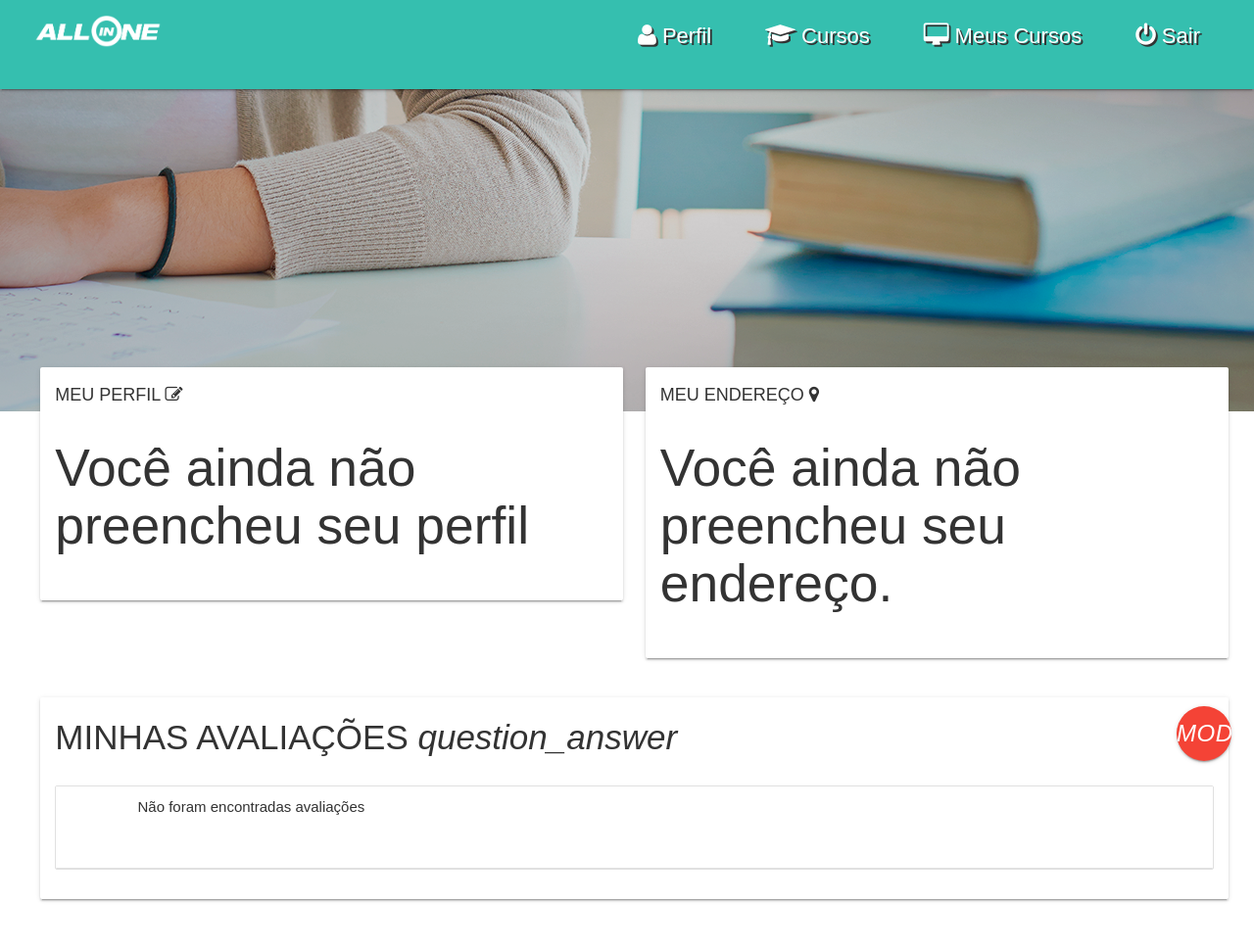
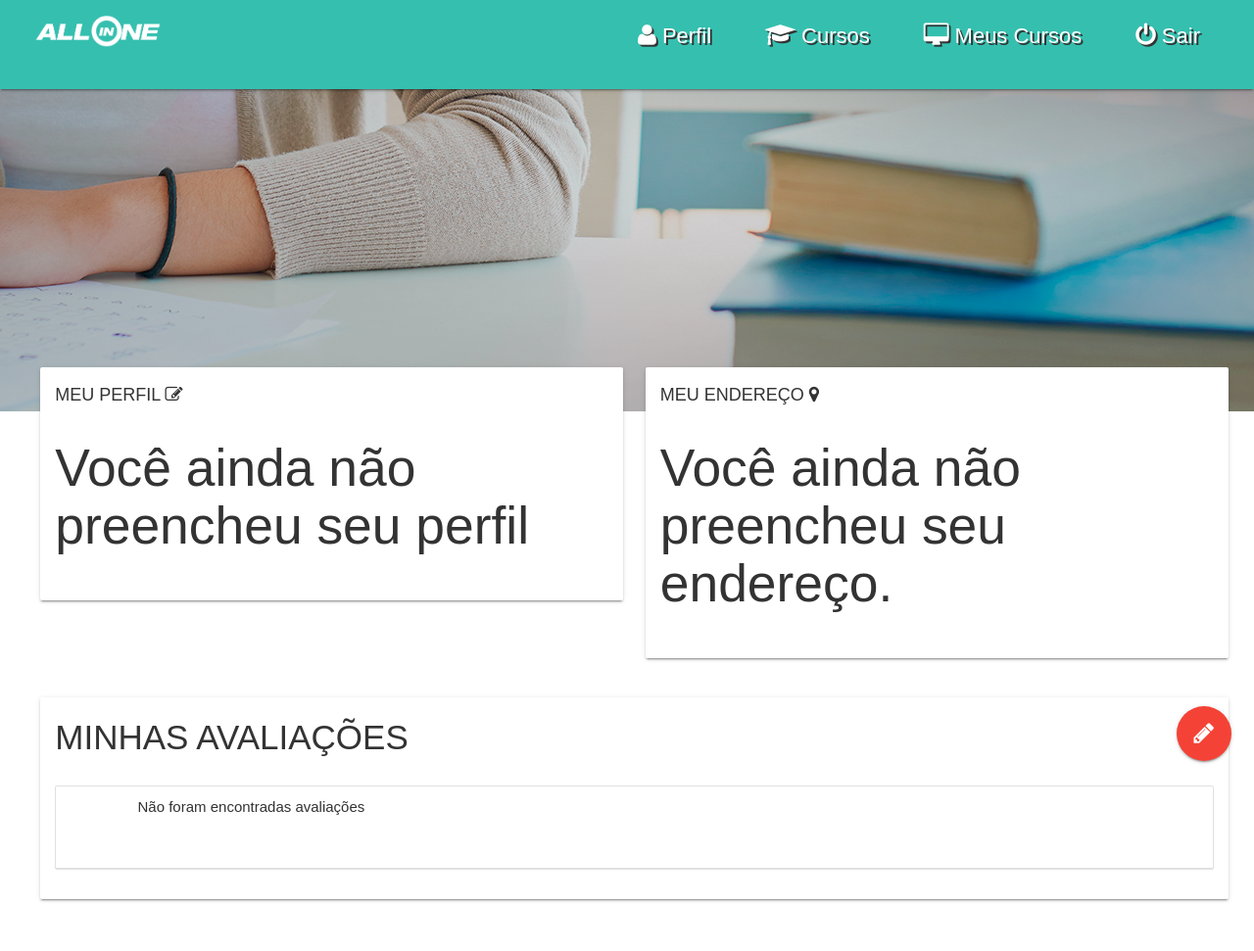
Before and after one commit to Andersonlimahw/all-in-one, a PHP site: page /meu-perfil.php in a window 1280 px wide. Shown: the top 971 px of the page at 98% size. Run offline with PHP 8.4, Linux system fonts and the light colour scheme; the visitor is signed in with stand-in values (Sample User, id 1); data comes from the database, SQL or seed files in the repository.

Commit message:
update all-in-one

```diff
--- a/avaliacao.php
+++ b/avaliacao.php
@@ -120,6 +120,7 @@
                 } // fim if mysqli query
               } else {
                 echo "Erro  ".mysqli_errno($con);
+                header ('Location: index.php');
               } // fim idLogin
               ?>
 
--- a/cursos.php
+++ b/cursos.php
@@ -72,7 +72,7 @@
                                   </div>
 
                                   <div class="col s12 m7 l6 action-buttons">
-                                  <a class="waves-effect waves-light btn" href="php/escolherCurso.php?idCursoParam='.$row['id'].'&nomeCursoParam='.$row['nome'].'"><i class="material-icons left">send</i>iniciar</a>
+                                  <a class="waves-effect waves-light btn" href="php/escolherCurso.php?idCursoParam='.$row['id'].'&nomeCursoParam='.$row['nome'].'"><i class="fa fa-paper-plane left"></i>iniciar</a>
                                   </div>
                                 </div>
 
@@ -87,6 +87,8 @@
                     } else {
                       echo "Erro  ".mysqli_errno($con);
                     }
+                } else {
+                  header ('Location: index.php');
                 }
 
               ?>
--- a/meu-perfil.php
+++ b/meu-perfil.php
@@ -141,6 +141,8 @@
                       } else {
                         echo "Erro  ".mysqli_errno($con);
                       }
+                  } else {
+                    header ('Location: index.php');
                   }
 
                 ?>
@@ -196,7 +198,7 @@
 
       <div class="fixed-action-btn horizontal">
         <a class="btn-floating btn-large red btn-toggle-perfil">
-          <i class="large material-icons">mode_edit</i>
+          <i class="large fa fa-pencil"></i>
         </a>
       </div>
 
@@ -353,11 +355,11 @@
 
         <div class="fixed-action-btn">
           <a class="btn-floating btn-large green">
-            <i class="large material-icons">mode_edit</i>
+            <i class="large fa fa-pencil"></i>
           </a>
           <ul>
             <li><a class="btn-floating green"><input type="submit" name="atualizarPerfil" style="background:#4CAF50;color:#fff;font-size:14px;" value="OK"></a></li>
-            <li><a class="btn-floating red btn-toggle-perfil"><i class="material-icons">cancel</i></a></li>
+            <li><a class="btn-floating red btn-toggle-perfil"><i class="fa fa-times"></i></a></li>
 
           </ul>
         </div>
@@ -446,7 +448,7 @@
      <div class="col s12 m12">
       <div class="card">
 
-          <span class="card-title avaliacao-title">MINHAS AVALIAÇÕES <i class="material-icons">question_answer</i></span>
+          <span class="card-title avaliacao-title">MINHAS AVALIAÇÕES</span>
           <br><br><br>
 
           <ul class="collection">
@@ -492,7 +494,7 @@
                           echo '<li class="collection-item avatar">
                                 <div class="row">
                                   <div class="col s12 m3 l6">
-                                    <i class="material-icons circle">folder</i>
+                                    <i class="fa fa-file circle"></i>
                                     <span class="title"> curso: '.$nomeCurso.'</span>
                                     <p>Data:'.$row['data'].' <br>
                                     Nota: '.$row['nota'].'
@@ -500,7 +502,7 @@
                                   </div>
 
                                   <div class="col s12 m7 l6 action-buttons">
-                                    <a class="waves-effect waves-light btn" href="avaliacao-feita.php?idCursoParam='.$row['id_curso'].'&notaParam='.$row['nota'].'&idAlunoParam='.$row['id_aluno'].'&idProvaParam='.$row['id_prova'].' "><i class="material-icons left">question_answer</i>ver avaliação</a>
+                                    <a class="waves-effect waves-light btn" href="avaliacao-feita.php?idCursoParam='.$row['id_curso'].'&notaParam='.$row['nota'].'&idAlunoParam='.$row['id_aluno'].'&idProvaParam='.$row['id_prova'].' "><i class="fa fa-paper left"></i>ver avaliação</a>
                                   </div>
                                 </div>
 
```
Also changed, not shown: meus-cursos.php (+6 -4 lines).
